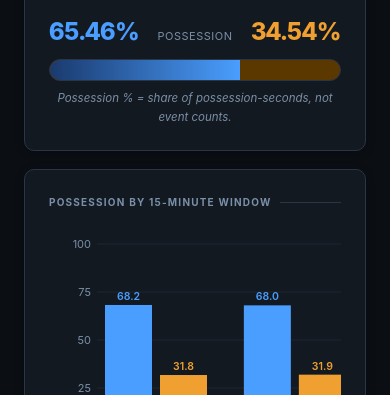
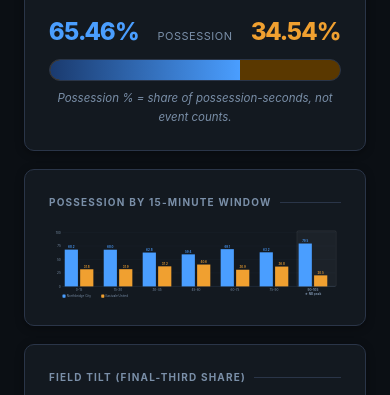
Before and after one commit to fapulito/possession-explained, a plain HTML site: page app/index.html in a window 390 px wide. Shown: the part 449-844 px from the top of the page. Drawn offline with Linux system fonts and the light colour scheme.

Commit message:
fix(ui): make window chart fully visible — no clipped 90-105 window
Scale the chart canvas responsively to the card width so all 7 windows
render at once with no horizontal scrolling. No values or labels changed.

```diff
--- a/app/index.html
+++ b/app/index.html
@@ -201,7 +201,7 @@
 
   /* ── Chart ── */
   .chart-wrap { width: 100%; overflow-x: auto; }
-  svg.bar-chart { display: block; }
+  svg.bar-chart { display: block; width: 100%; height: auto; }
   .bar-nb-el { fill: var(--nb); }
   .bar-ev-el { fill: var(--ev); }
   .chart-label { font-size: 11px; fill: var(--muted); font-family: -apple-system, "Segoe UI", system-ui, sans-serif; }
@@ -478,7 +478,7 @@
   <div class="card">
     <div class="card-title">Possession by 15-Minute Window</div>
     <div class="chart-wrap">
-      <svg id="windowChart" class="bar-chart" viewBox="0 0 1040 260" width="1040" height="260"></svg>
+      <svg id="windowChart" class="bar-chart" viewBox="0 0 1040 260"></svg>
     </div>
   </div>
 
@@ -631,7 +631,6 @@ const API = '';  // same origin
 
   svg.innerHTML = html;
   svg.setAttribute('viewBox', `0 0 ${W} ${H}`);
-  svg.setAttribute('height', H);
 })();
 
 // ── Top-5 Quick Links ─────────────────────────────────────────────────────────
```
